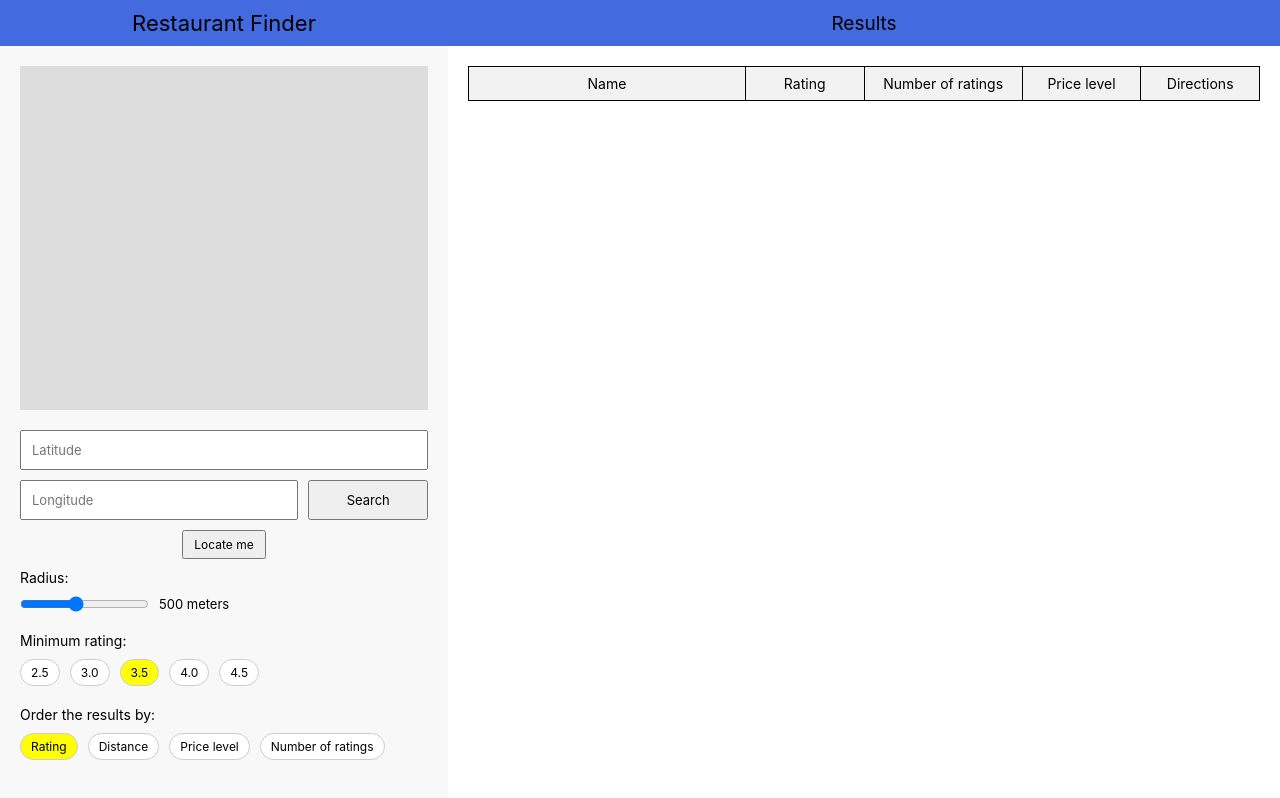
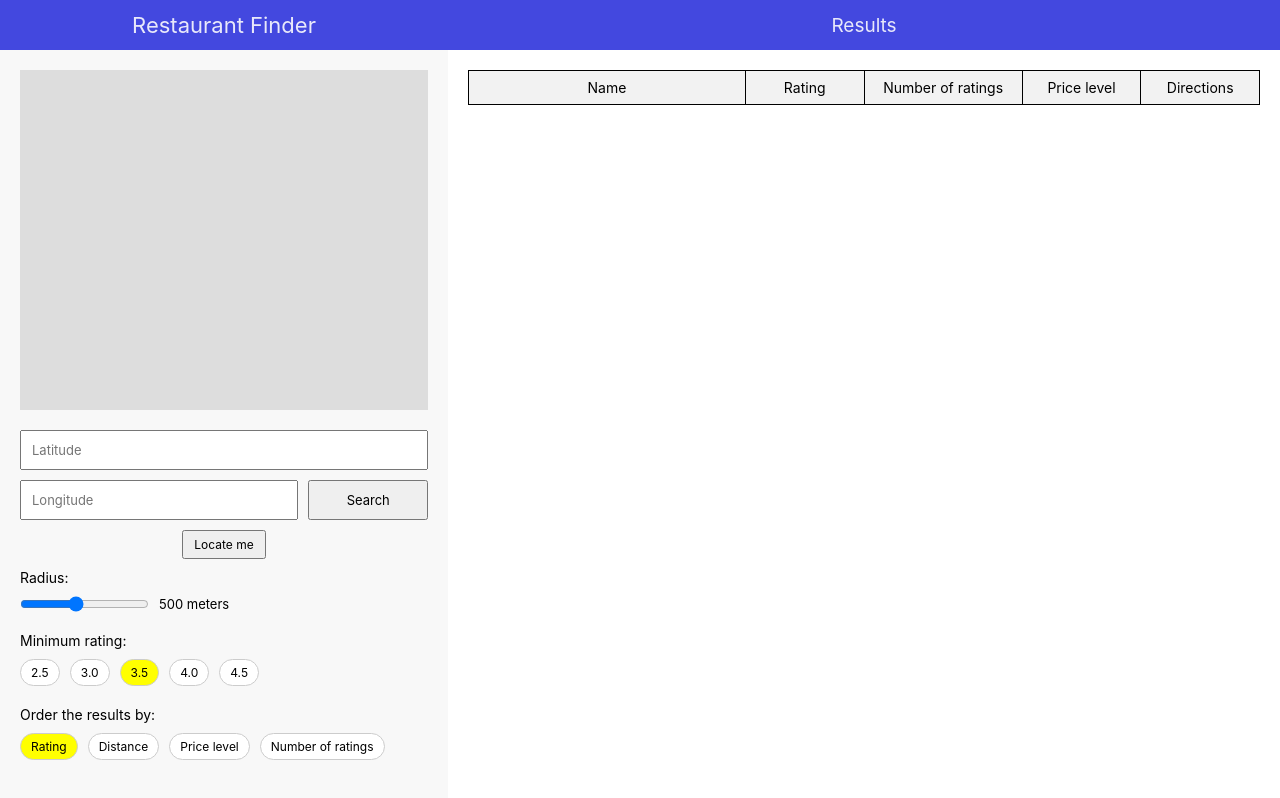
Before and after one commit to Ale578/Restaurant_Finder, a plain HTML site: page index.html in a window 1280 px wide. Drawn offline with Linux system fonts and the light colour scheme; a script that the page names is missing.

Commit message:
Make header text more visible.

```diff
--- a/styles.css
+++ b/styles.css
@@ -24,8 +24,8 @@ header {
     display: flex;
     justify-content: center;
     align-items: center;
-    padding: 10px 0;
-    background-color:rgb(67, 106, 223);
+    padding: 12px 0;
+    background-color:rgb(67, 72, 223);
     width: 100%;
 }
 
@@ -40,6 +40,7 @@ h1 {
     flex-shrink: 0;
     max-width: 638px;
     font-size: 22px;
+    color: rgb(232, 232, 250);
 }
 
 h2 {
@@ -48,6 +49,8 @@ h2 {
     width: 65%;
     max-width: 1744px;
     font-size: 19px;
+    color: rgb(232, 232, 250);
+
 }
 
 h4, th, td {
```
